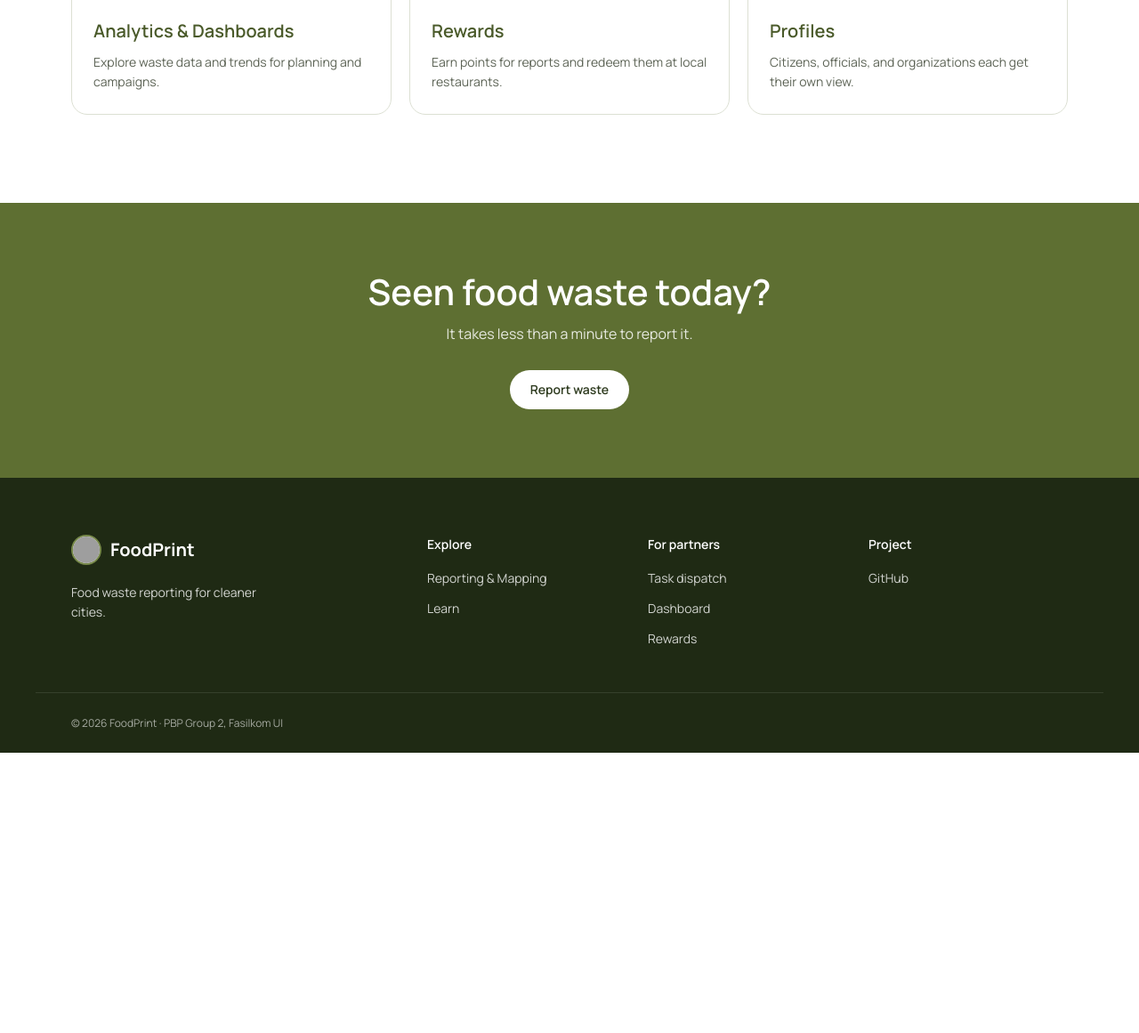
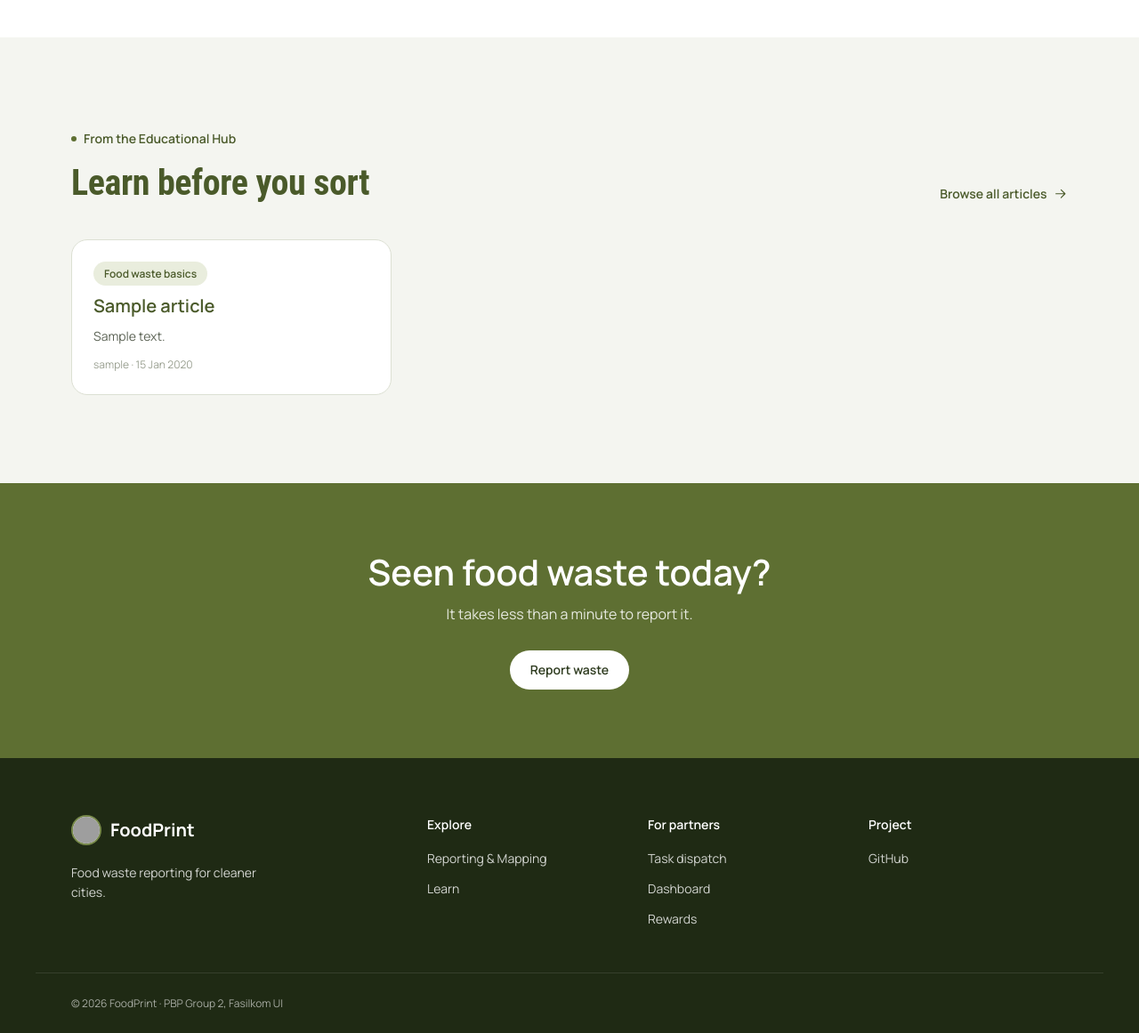
Before and after one commit to PBP-Group-KKI2/foodprint, a Django app: page / in a window 1280 px wide. Shown: the part 4165-5326 px from the top of the page at 89% size. Before the commit the page ends 5011 px from the top, so only its background shows below. Run offline with Django 5.2, Linux system fonts and the light colour scheme; tables that the repository leaves empty hold one stand-in row (values such as "Sample post"); some web fonts are replaced; grey boxes are pictures that could not be loaded.

Commit message:
feat: enrich landing page with live data and module cards

```diff
--- a/main/views.py
+++ b/main/views.py
@@ -18,6 +18,8 @@ from .models import WasteReport, Profile
 
 from django.utils.http import url_has_allowed_host_and_scheme
 from rewards.views import award_points
+from educational_hub.models import Article
+from task_dispatch.models import is_dispatcher
 
 
 def show_landing(request):
@@ -38,6 +40,10 @@ def show_landing(request):
     context = {
         "last_login": last_login,
         "chart_data": chart_data,
+        "report_count": WasteReport.objects.count(),
+        "resolved_count": WasteReport.objects.filter(status=WasteReport.Status.RESOLVED).count(),
+        "latest_articles": Article.objects.select_related("author")[:3],
+        "can_dispatch": is_dispatcher(request.user),
     }
     return render(request, "landing_page.html", context)
 
--- a/static/css/styles.css
+++ b/static/css/styles.css
@@ -118,17 +118,13 @@ button { font: inherit; cursor: pointer; }
 .mission__inline-img,
 .card--image,
 .card__icon,
-.card__avatar,
 .step__icon,
-.feature-card__media,
 .hero__media {
   position: relative;
   overflow: hidden;
 }
 .navbar__logo img,
 .mission__inline-img img,
-.card__avatar img,
-.feature-card__media img,
 .hero__bg,
 .card__bg {
   width: 100%;
@@ -140,6 +136,18 @@ button { font: inherit; cursor: pointer; }
   width: 55%;
   height: 55%;
   object-fit: contain;
+}
+
+/* Inline line icons (templates/_landing_icon.html) take the text color */
+.icon {
+  width: 1.25em;
+  height: 1.25em;
+  flex-shrink: 0;
+  fill: none;
+  stroke: currentColor;
+  stroke-width: 1.6;
+  stroke-linecap: round;
+  stroke-linejoin: round;
 }
 
 /* ---------- Buttons ---------- */
@@ -673,28 +698,108 @@ button { font: inherit; cursor: pointer; }
 .feature-card {
   display: flex;
   flex-direction: column;
+  gap: 0.625rem;
+  padding: 1.5rem;
+  border: 1px solid var(--line);
+  border-radius: var(--radius-md);
+  background: var(--bg);
+  transition: border-color .2s, transform .2s, box-shadow .2s;
+}
+a.feature-card:hover,
+a.feature-card:focus-visible {
+  border-color: var(--green-500);
+  transform: translateY(-2px);
+  box-shadow: 0 10px 24px rgba(31, 42, 20, .08);
+}
+.feature-card--static { background: var(--surface); }
+.feature-card__top {
+  display: flex;
+  align-items: center;
+  justify-content: space-between;
+  gap: 0.75rem;
+  margin-bottom: 0.5rem;
+}
+.feature-card__icon {
+  display: grid;
+  place-items: center;
+  width: 48px;
+  height: 48px;
+  border-radius: var(--radius-sm);
+  background: var(--green-100);
+  color: var(--green-700);
+}
+.feature-card__icon .icon { width: 24px; height: 24px; }
+.feature-card__title { font-size: var(--fs-lg); font-weight: 600; color: var(--green-700); }
+.feature-card__text { font-size: var(--fs-sm); color: var(--ink-soft); }
+.feature-card__cta {
+  display: inline-flex;
+  align-items: center;
+  gap: 0.375rem;
+  margin-top: auto;
+  padding-top: 0.75rem;
+  font-size: var(--fs-sm);
+  font-weight: 600;
+  color: var(--green-700);
+}
+.feature-card__cta .icon { transition: transform .2s; }
+a.feature-card:hover .feature-card__cta .icon { transform: translateX(3px); }
+.feature-card--static .feature-card__cta { color: var(--ink-mute); }
+
+/* =============================================================
+   LEARN PREVIEW (latest Educational Hub articles)
+   ============================================================= */
+.learn-preview { background: var(--surface); }
+.learn-preview__head {
+  display: flex;
+  flex-wrap: wrap;
+  align-items: flex-end;
+  justify-content: space-between;
+  gap: 1rem 2rem;
+}
+.learn-preview__all {
+  display: inline-flex;
+  align-items: center;
+  gap: 0.375rem;
+  font-size: var(--fs-sm);
+  font-weight: 600;
+  color: var(--green-700);
+}
+.learn-preview__all:hover { color: var(--green-900); }
+.learn-preview__list {
+  display: grid;
+  grid-template-columns: repeat(3, 1fr);
+  gap: 1.25rem;
+  margin-top: 2.5rem;
+}
+.learn-preview__item {
+  display: flex;
+  flex-direction: column;
   align-items: flex-start;
-  gap: 0.5rem;
-  padding: 0.75rem 0.75rem 1.5rem;
+  gap: 0.625rem;
+  height: 100%;
+  padding: 1.5rem;
   border: 1px solid var(--line);
   border-radius: var(--radius-md);
   background: var(--bg);
   transition: border-color .2s;
 }
-.feature-card:hover { border-color: var(--green-500); }
-.feature-card__media {
-  width: 100%;
-  aspect-ratio: 16 / 10;
-  margin-bottom: 0.75rem;
-  border-radius: var(--radius-sm);
-  background: var(--ph-light);
-}
-.feature-card__title,
-.feature-card__text,
-.feature-card .badge { margin-inline: 0.75rem; }
-.feature-card__title { font-size: var(--fs-lg); font-weight: 600; color: var(--green-700); }
-.feature-card__text { font-size: var(--fs-sm); color: var(--ink-soft); }
-.feature-card .badge { margin-top: auto; }
+.learn-preview__item:hover { border-color: var(--green-500); }
+.learn-preview__title { font-size: var(--fs-lg); font-weight: 600; line-height: 1.3; color: var(--green-700); }
+.learn-preview__excerpt { font-size: var(--fs-sm); color: var(--ink-soft); overflow-wrap: anywhere; }
+.learn-preview__meta { margin-top: auto; font-size: var(--fs-xs); color: var(--ink-mute); }
+.learn-preview__empty {
+  display: flex;
+  flex-wrap: wrap;
+  align-items: center;
+  justify-content: space-between;
+  gap: 1rem;
+  margin-top: 2rem;
+  padding: 1.5rem;
+  border: 1px dashed var(--line);
+  border-radius: var(--radius-md);
+  background: var(--bg);
+  color: var(--ink-soft);
+}
 
 /* =============================================================
    CTA BAND
--- /dev/null
+++ b/templates/_feature_card.html
@@ -0,0 +1,10 @@
+{# Landing feature card. Pass url to make it a link; without url it renders as information only. #}
+{% if url %}<a href="{{ url }}" class="feature-card">{% else %}<article class="feature-card feature-card--static">{% endif %}
+  <div class="feature-card__top">
+    <span class="feature-card__icon">{% include '_landing_icon.html' with name=icon %}</span>
+    <span class="badge">{{ audience }}</span>
+  </div>
+  <h3 class="feature-card__title">{{ title }}</h3>
+  <p class="feature-card__text">{{ text }}</p>
+  <span class="feature-card__cta">{{ cta }}{% if url %} {% include '_landing_icon.html' with name='arrow' %}{% endif %}</span>
+{% if url %}</a>{% else %}</article>{% endif %}
--- /dev/null
+++ b/templates/_landing_icon.html
@@ -0,0 +1,14 @@
+{# Line icons for the landing page. Usage: {% include '_landing_icon.html' with name='pin' %} #}
+<svg class="icon" viewBox="0 0 24 24" aria-hidden="true" focusable="false">
+  {% if name == 'eye' %}<path d="M2.5 12S6 5.5 12 5.5 21.5 12 21.5 12 18 18.5 12 18.5 2.5 12 2.5 12Z"/><circle cx="12" cy="12" r="3"/>
+  {% elif name == 'pin' %}<path d="M12 21s-6.5-6-6.5-11a6.5 6.5 0 0 1 13 0c0 5-6.5 11-6.5 11Z"/><circle cx="12" cy="10" r="2.5"/>
+  {% elif name == 'truck' %}<path d="M2.5 6.5h11v9h-11zM13.5 9.5h4l3 3v3h-7"/><circle cx="6.5" cy="17.5" r="1.75"/><circle cx="17" cy="17.5" r="1.75"/>
+  {% elif name == 'book' %}<path d="M4 5.5A2 2 0 0 1 6 3.5h13v14H6a2 2 0 0 0-2 2zM4 19.5a2 2 0 0 0 2 2h13v-4"/><path d="M8.5 8h6"/>
+  {% elif name == 'chart' %}<path d="M3.5 20.5h17"/><path d="M6.5 16.5v-5M11.5 16.5v-9M16.5 16.5v-6.5"/>
+  {% elif name == 'star' %}<path d="m12 3.5 2.6 5.3 5.9.9-4.3 4.1 1 5.8L12 16.8l-5.2 2.8 1-5.8-4.3-4.1 5.9-.9Z"/>
+  {% elif name == 'user' %}<circle cx="12" cy="8" r="3.75"/><path d="M4.5 20.5c1-3.8 4-5.5 7.5-5.5s6.5 1.7 7.5 5.5"/>
+  {% elif name == 'clipboard' %}<path d="M8.5 4.5h-2a1 1 0 0 0-1 1v15a1 1 0 0 0 1 1h11a1 1 0 0 0 1-1v-15a1 1 0 0 0-1-1h-2"/><path d="M8.5 3.5h7v3h-7zM9 12l2 2 4-4.5"/>
+  {% elif name == 'leaf' %}<path d="M5 19c0-8 5-13.5 14.5-14-.3 9.5-5.7 14.5-13.5 14.5"/><path d="M5 19c3-4 6-6.5 9.5-8.5"/>
+  {% elif name == 'arrow' %}<path d="M5 12h14M13 6l6 6-6 6"/>
+  {% endif %}
+</svg>
--- a/templates/landing_page.html
+++ b/templates/landing_page.html
@@ -22,6 +22,7 @@
     </div>
 
     <div class="hero__content">
+      <p class="hero__eyebrow">Community food waste reporting</p>
       <h1 class="hero__title">
         See Food Waste,<br>
         Help Clear It Up
@@ -32,14 +33,17 @@
           Pin food waste you find around you. Every report goes to officials
           and organizations who can act on it.
         </p>
-        <a href="{% url 'main:report_map' %}#rp-form-card" class="btn btn--light hero__cta">
-          <span>Contribute now!</span>
-          <span class="btn__icon" aria-hidden="true"></span>
-        </a>
+        <div class="hero__actions">
+          <a href="{% url 'main:report_map' %}#rp-form-card" class="btn btn--light hero__cta">
+            <span>Report food waste</span>
+            <span class="btn__icon" aria-hidden="true"></span>
+          </a>
+          <a href="{% url 'education:article_list' %}" class="btn btn--outline">Learn to sort waste</a>
+        </div>
       </div>
     </div>
 
-    <a href="#mission" class="hero__scroll">
+    <a href="#problem-statement" class="hero__scroll">
       <span class="hero__scroll-icon" aria-hidden="true"></span>
       <span>Scroll down</span>
     </a>
@@ -109,9 +113,7 @@
 
       <h2 class="mission__statement">
         Turn everyday sightings of food waste into reports
-        <span class="mission__inline-img" aria-hidden="true">
-          <img src="{% static 'images/inline-pill.jpg' %}" alt="">
-        </span>
+        <span class="mission__inline-img" aria-hidden="true"></span>
         that officials can act on,
         <span class="mission__statement--muted">
           and help citizens learn how to sort and reduce waste.
@@ -124,18 +126,18 @@
         <article class="card card--stat">
           <h3 class="card__title">Every report counts</h3>
           <div class="card__stat">
-            {# Later: replace with a real count from the database, e.g. {{ report_count }} #}
-            <span class="card__number">0</span>
-            <p class="card__caption">Waste reports filed by the community so far.</p>
+            <span class="card__number">{{ report_count }}</span>
+            <p class="card__caption">
+              Waste report{{ report_count|pluralize }} filed by the community so far,
+              <strong>{{ resolved_count }} resolved</strong> by officials.
+            </p>
           </div>
         </article>
 
         {# Card 2 — image card with text over photo #}
         <article class="card card--image">
-          <img src="{% static 'images/card-vision.jpg' %}" alt="" class="card__bg">
-          <span class="card__icon" aria-hidden="true">
-            <img src="{% static 'images/icons/eye.svg' %}" alt="">
-          </span>
+          <img src="{% static 'img/hero.jpg' %}" alt="" class="card__bg">
+          <span class="card__icon">{% include '_landing_icon.html' with name='eye' %}</span>
           <div class="card__body">
             <h3 class="card__title">Vision</h3>
             <p class="card__text">
@@ -149,18 +151,14 @@
         <article class="card card--accent">
           <div class="card__header">
             <span class="card__meta">Spot, report, resolve</span>
-            <span class="card__icon" aria-hidden="true">
-              <img src="{% static 'images/icons/leaf.svg' %}" alt="">
-            </span>
+            <span class="card__icon">{% include '_landing_icon.html' with name='leaf' %}</span>
           </div>
           <h3 class="card__title">A cleaner city, built together</h3>
-          <div class="card__footer">
-            <div class="card__avatars" aria-hidden="true">
-              <span class="card__avatar"><img src="{% static 'images/avatar-1.jpg' %}" alt=""></span>
-              <span class="card__avatar"><img src="{% static 'images/avatar-2.jpg' %}" alt=""></span>
-            </div>
-            <p class="card__caption">For citizens, officials, and organizations.</p>
-          </div>
+          <ul class="card__roles" aria-label="Who FoodPrint is for">
+            <li>Citizens</li>
+            <li>Officials</li>
+            <li>Organizations</li>
+          </ul>
         </article>
 
       </div>
@@ -211,23 +209,17 @@
 
       <ol class="steps__list">
         <li class="step">
-          <span class="step__icon" aria-hidden="true">
-            <img src="{% static 'images/icons/eye.svg' %}" alt="">
-          </span>
+          <span class="step__icon">{% include '_landing_icon.html' with name='eye' %}</span>
           <h3 class="step__title">Spot it</h3>
           <p class="step__text">Find food waste in your neighborhood, campus, or market.</p>
         </li>
         <li class="step">
-          <span class="step__icon" aria-hidden="true">
-            <img src="{% static 'images/icons/pin.svg' %}" alt="">
-          </span>
+          <span class="step__icon">{% include '_landing_icon.html' with name='pin' %}</span>
           <h3 class="step__title">Report it</h3>
-          <p class="step__text">Pin the location on the map, pick the waste category, and add a photo.</p>
+          <p class="step__text">Pin the location on the map, pick the waste type, and say how severe it is.</p>
         </li>
         <li class="step">
-          <span class="step__icon" aria-hidden="true">
-            <img src="{% static 'images/icons/truck.svg' %}" alt="">
-          </span>
+          <span class="step__icon">{% include '_landing_icon.html' with name='truck' %}</span>
           <h3 class="step__title">Officials act</h3>
           <p class="step__text">Waste officials claim the report, collect the waste, and close the task.</p>
         </li>
@@ -245,47 +237,70 @@
       <h2 class="section-title">Everything in one place</h2>
 
       <div class="features__grid">
+        {% url 'main:report_map' as map_url %}
+        {% include '_feature_card.html' with url=map_url icon='pin' audience='Everyone' title='Reporting & Mapping' text='File waste reports and see every sighting pinned on a live map.' cta='Open the map' %}
 
-        <a href="{% url 'main:report_map' %}" class="feature-card">
-          <div class="feature-card__media"><img src="{% static 'images/feature-report.jpg' %}" alt=""></div>
-          <h3 class="feature-card__title">Reporting &amp; Mapping</h3>
-          <p class="feature-card__text">File waste reports and see them pinned on a live map.</p>
-        </a>
+        {% url 'education:article_list' as learn_url %}
+        {% include '_feature_card.html' with url=learn_url icon='book' audience='Everyone' title='Educational Hub' text='Guides on telling food waste types apart, sorting, and composting, written by the community.' cta='Read the guides' %}
 
-        <a href="{% url 'education:article_list' %}" class="feature-card">
-          <div class="feature-card__media"><img src="{% static 'images/feature-learn.jpg' %}" alt=""></div>
-          <h3 class="feature-card__title">Educational Hub</h3>
-          <p class="feature-card__text">Learn how to tell food waste types apart and sort them.</p>
-        </a>
+        {% url 'dispatch:pending_reports' as dispatch_url %}
+        {% if can_dispatch %}
+          {% include '_feature_card.html' with url=dispatch_url icon='truck' audience='Officials' title='Task Dispatch' text='Claim pending reports, plan the pickup, and close tasks once the area is clean.' cta='Open pending reports' %}
+        {% else %}
+          {% include '_feature_card.html' with icon='truck' audience='Officials' title='Task Dispatch' text='Officials claim pending reports, plan the pickup, and close tasks once the area is clean.' cta='Available to official accounts' %}
+        {% endif %}
 
-        <a href="{% url 'dispatch:pending_reports' %}" class="feature-card">
-          <div class="feature-card__media"><img src="{% static 'images/feature-dispatch.jpg' %}" alt=""></div>
-          <h3 class="feature-card__title">Task Dispatch</h3>
-          <p class="feature-card__text">Officials claim, update, and close pending reports.</p>
-        </a>
+        {% url 'analytics:show_analytics' as analytics_url %}
+        {% include '_feature_card.html' with url=analytics_url icon='chart' audience='Officials & organizations' title='Analytics' text='Charts of reports by city, district, waste type, and severity, with saved filter presets.' cta='Explore the data' %}
 
-        <a href="{% url 'analytics:show_analytics' %}" class="feature-card">
-          <div class="feature-card__media"><img src="{% static 'images/feature-dashboard.jpg' %}" alt=""></div>
-          <h3 class="feature-card__title">Analytics &amp; Dashboards</h3>
-          <p class="feature-card__text">Explore waste data and trends for planning and campaigns.</p>
-        </a>
+        {% url 'main:show_reward' as reward_url %}
+        {% include '_feature_card.html' with url=reward_url icon='star' audience='Signed-in users' title='Rewards' text='Earn 5 points for every report and climb the ranks from Common to Concise.' cta='See your points' %}
 
-        <a href="{% url 'main:show_reward' %}" class="feature-card">
-          <div class="feature-card__media"><img src="{% static 'images/feature-rewards.jpg' %}" alt=""></div>
-          <h3 class="feature-card__title">Rewards</h3>
-          <p class="feature-card__text">Earn points for reports and redeem them at local restaurants.</p>
-        </a>
-
-        <a href="{% url 'main:dashboard_router' %}" class="feature-card">
-          <div class="feature-card__media"><img src="{% static 'images/feature-profile.jpg' %}" alt=""></div>
-          <h3 class="feature-card__title">Profiles</h3>
-          <p class="feature-card__text">Citizens, officials, and organizations each get their own view.</p>
-        </a>
-
+        {% url 'main:dashboard_router' as dashboard_url %}
+        {% include '_feature_card.html' with url=dashboard_url icon='user' audience='Signed-in users' title='Profiles & Dashboards' text='Citizens, officials, and organizations each get a dashboard for their role.' cta='Go to your dashboard' %}
       </div>
     </div>
   </section>
 
+
+  {# ============================================================ #}
+  {# LEARN — newest Educational Hub articles (real data)           #}
+  {# ============================================================ #}
+  <section id="learn" class="section learn-preview">
+    <div class="container">
+      <div class="learn-preview__head">
+        <div>
+          <p class="section-label">From the Educational Hub</p>
+          <h2 class="section-title">Learn before you sort</h2>
+        </div>
+        <a href="{% url 'education:article_list' %}" class="learn-preview__all">
+          Browse all articles {% include '_landing_icon.html' with name='arrow' %}
+        </a>
+      </div>
+
+      {% if latest_articles %}
+        <ul class="learn-preview__list">
+          {% for article in latest_articles %}
+            <li>
+              <a href="{{ article.get_absolute_url }}" class="learn-preview__item">
+                <span class="badge">{{ article.get_category_display }}</span>
+                <h3 class="learn-preview__title">{{ article.title }}</h3>
+                <p class="learn-preview__excerpt">{{ article.excerpt }}</p>
+                <p class="learn-preview__meta">
+                  {{ article.author.username }} · <time datetime="{{ article.created_at|date:'c' }}">{{ article.created_at|date:"j M Y" }}</time>
+                </p>
+              </a>
+            </li>
+          {% endfor %}
+        </ul>
+      {% else %}
+        <div class="learn-preview__empty">
+          <p>No articles yet. Share what you know about sorting or reducing food waste.</p>
+          <a href="{% url 'education:article_create' %}" class="btn btn--primary">Write the first article</a>
+        </div>
+      {% endif %}
+    </div>
+  </section>
 
   {# ============================================================ #}
   {# CTA BAND — closing call to action                             #}
```
Also changed, not shown: other parts of static/css/styles.css (+43 -23 lines), main/tests.py (+51 -0 lines).
